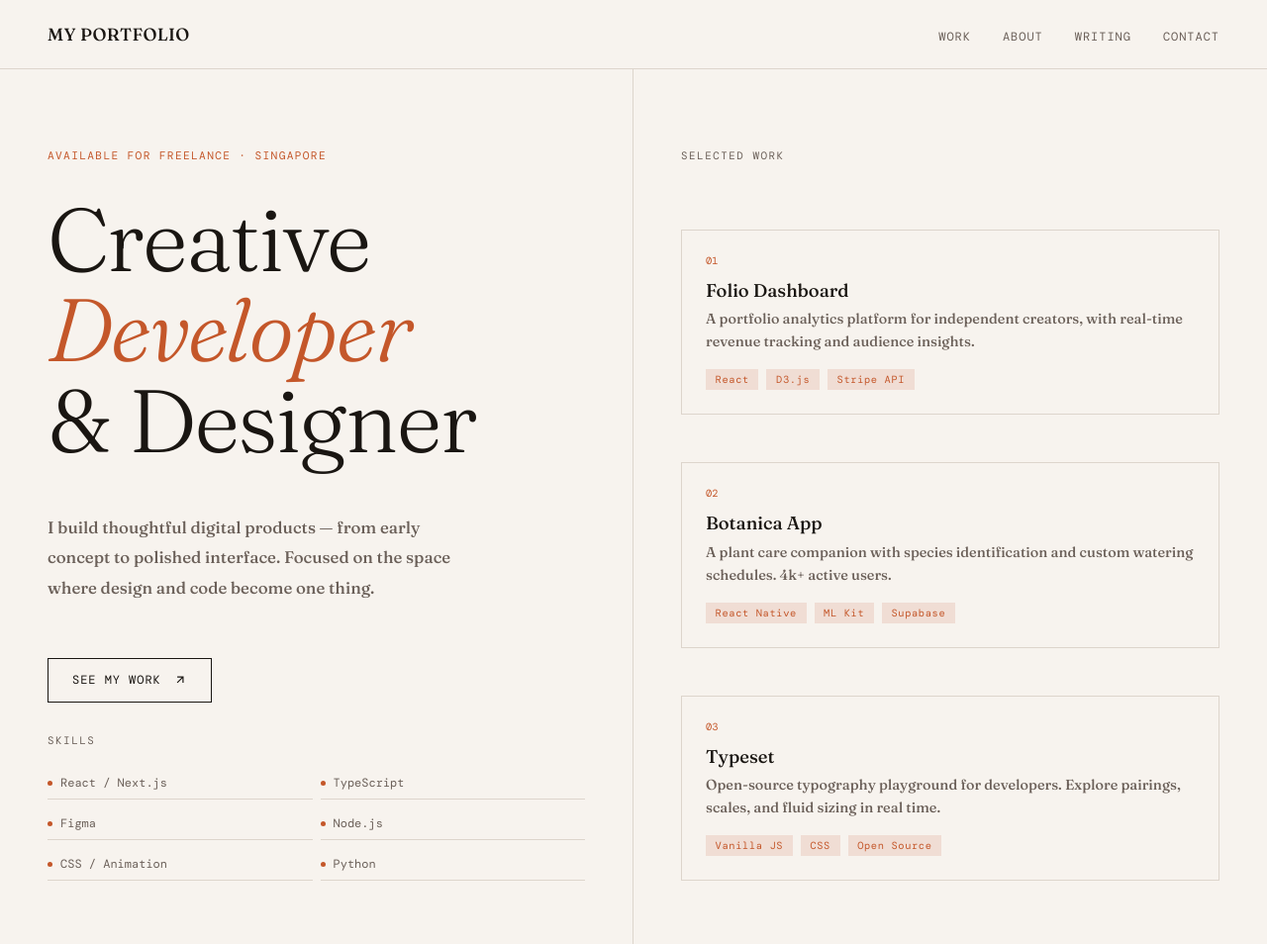
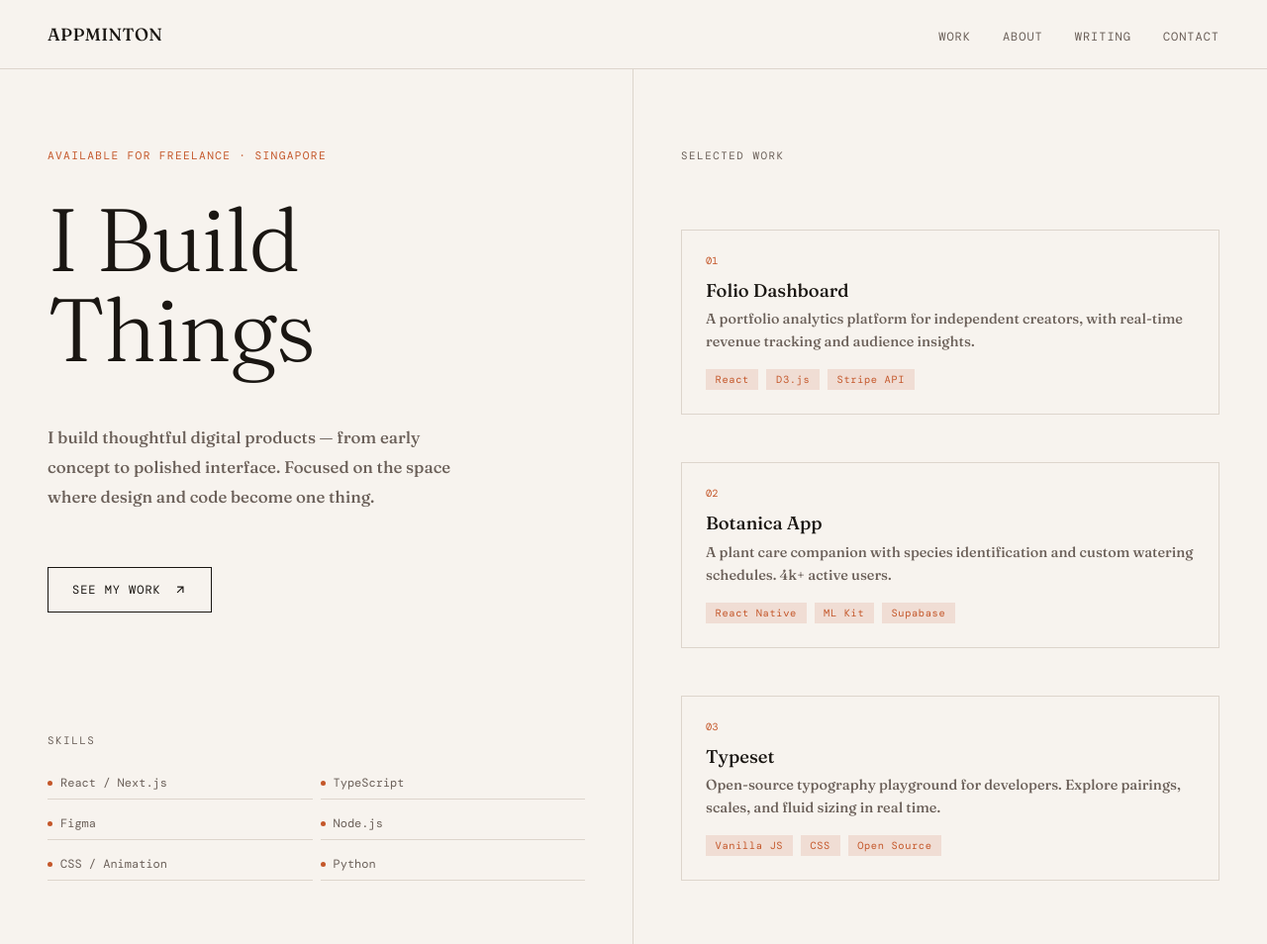
Before and after one commit to appminton/github.io, a plain HTML site: page index.html in a window 1280 px wide. Shown: the top 954 px of the page at 99% size. Drawn offline with nearby package versions, Linux system fonts and the light colour scheme.

Commit message:
Add files via upload
change header name

```diff
--- a/index.html
+++ b/index.html
@@ -50,7 +50,7 @@ nav{display:flex;justify-content:space-between;align-items:center;padding:1.5rem
 <body>
 
 <nav>
-  <div class="nav-logo">MY PORTFOLIO</div>
+  <div class="nav-logo">APPMINTON</div>
   <ul class="nav-links">
     <li><a href="#">Work</a></li>
     <li><a href="#">About</a></li>
@@ -63,7 +63,7 @@ nav{display:flex;justify-content:space-between;align-items:center;padding:1.5rem
   <div class="hero-left">
     <div>
       <p class="hero-tag">Available for freelance · Singapore</p>
-      <h1 class="hero-name">Creative<br><em>Developer</em><br>& Designer</h1>
+      <h1 class="hero-name">I Build</em><br>Things</h1>
       <p class="hero-bio">I build thoughtful digital products — from early concept to polished interface. Focused on the space where design and code become one thing.</p>
       <a href="#" class="hero-cta">
         See my work
```
